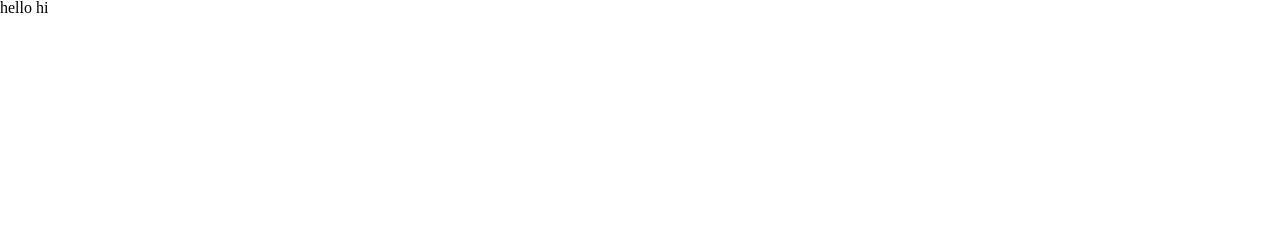
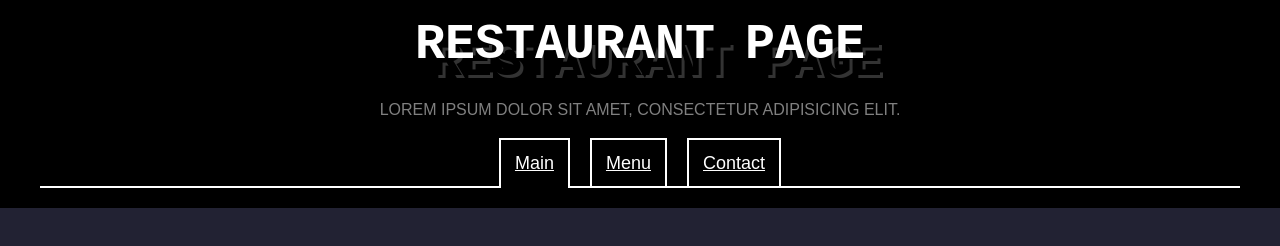
Before and after one commit to maksimoreo/restaurant-page, a website built with webpack: page dist/index.html in a window 1280 px wide. Built offline with nearby package versions, Linux system fonts and the light colour scheme.

Commit message:
Add shared content, navbar, title

```diff
--- a/src/index.js
+++ b/src/index.js
@@ -0,0 +1,3 @@
+import { generatePage } from './page';
+
+generatePage();
--- /dev/null
+++ b/src/page.js
@@ -0,0 +1,45 @@
+function generatePage() {
+    let content = document.querySelector('#content');
+
+    let nav = document.createElement('nav');
+    nav.classList.add('navbar');
+    content.appendChild(nav);
+
+    let h1 = document.createElement('h1');
+    h1.classList.add('align-center');
+    h1.textContent = "Restaurant Page";
+    nav.appendChild(h1);
+
+    let p = document.createElement('p');
+    p.classList.add('sub-h');
+    p.classList.add('align-center');
+    p.textContent = "Lorem ipsum dolor sit amet, consectetur adipisicing elit.";
+    nav.appendChild(p);
+
+    let ul = document.createElement('ul');
+    ul.classList.add('navbar-list');
+    nav.appendChild(ul);
+
+    for (let tabName of ['Main', 'Menu', 'Contact']) {
+        let li = document.createElement('li');
+        ul.appendChild(li);
+
+        let a = document.createElement('a');
+        a.textContent = tabName;
+        a.id = 'link-' + tabName.toLowerCase();
+        a.setAttribute('href', '#');
+        li.appendChild(a);
+    }
+
+    ul.querySelector('li').classList.add('navbar-list-active');
+
+    let tabContent = document.createElement('div');
+    tabContent.id = '#tab-content';
+    content.appendChild(tabContent);
+}
+
+function clearTabContent() {
+    tabContent.innerHTML = '';
+}
+
+export { generatePage, clearTabContent };
```
Also changed, not shown: dist/index.html, dist/main.js, dist/style.css.
